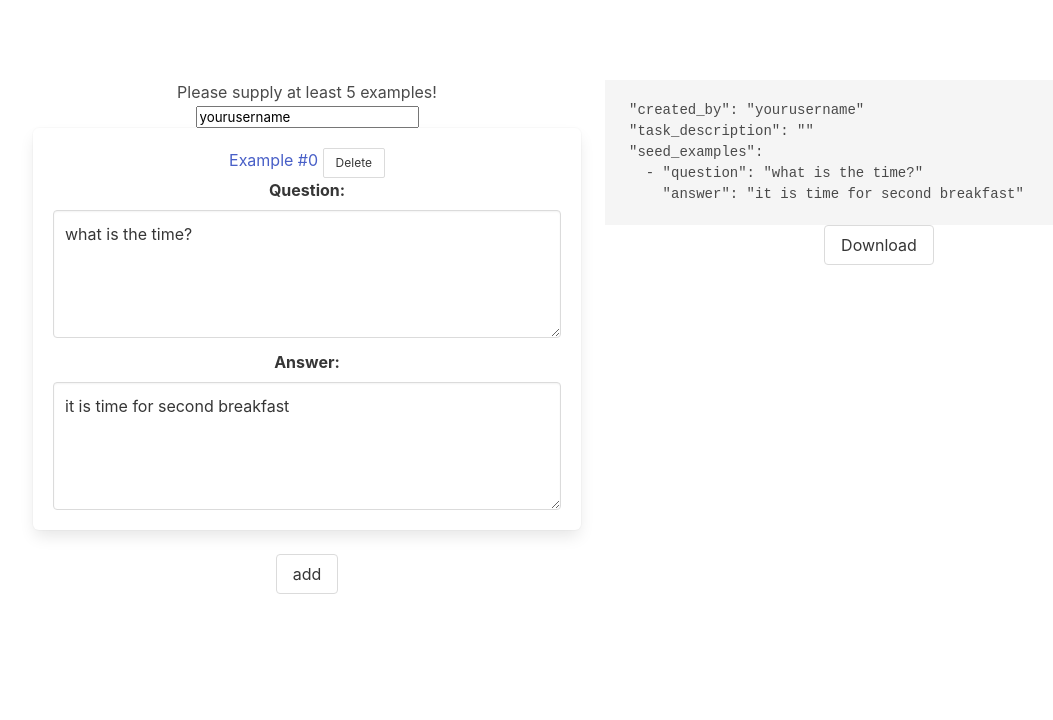
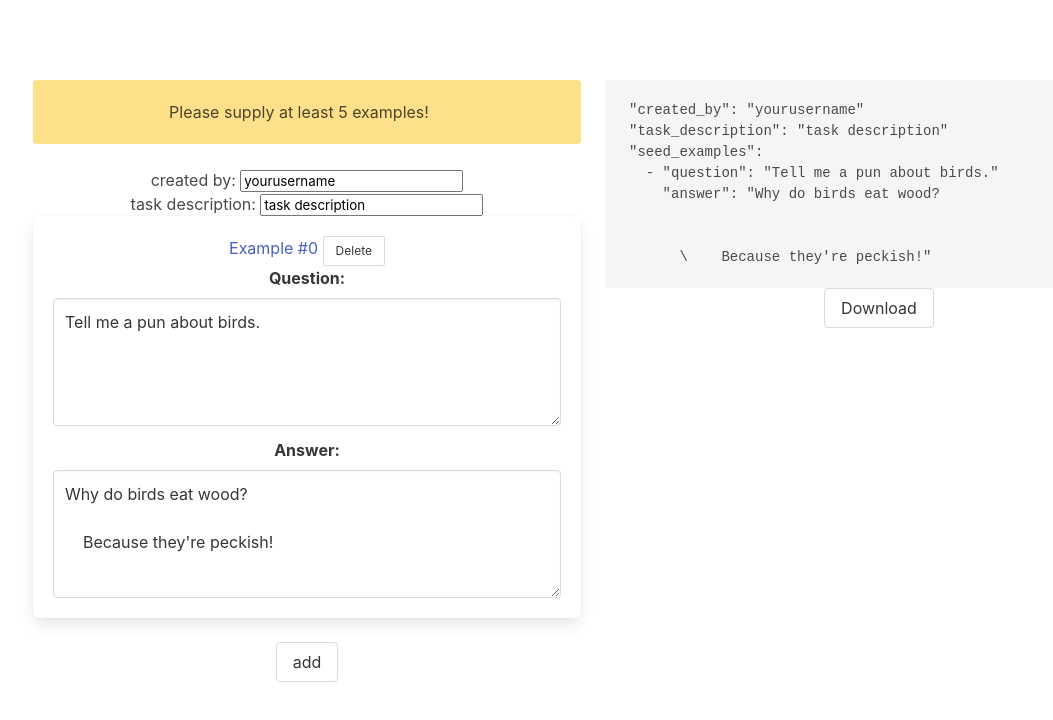
Before and after one commit to robobario/labradoodle, a React (Vite) app: page / in a window 1280 px wide. Shown: the top 720 px of the page, without its empty margins (47-1100 px from the left). Built offline with nearby package versions, Linux system fonts and the light colour scheme.

Commit message:
Do a thing

```diff
--- a/src/App.jsx
+++ b/src/App.jsx
@@ -6,11 +6,12 @@ import {stringify} from 'yaml'
 function App() {
     const [examples, setExamples] = useState([{
         "id": 0,
-        "question": "what is the time?",
-        "answer": "it is time for second breakfast"
+        "question": "Tell me a pun about birds.",
+        "answer": "Why do birds eat wood?\n\n    Because they're peckish!"
     }])
     const [active, setActive] = useState(0)
     const [createdBy, setCreatedBy] = useState("yourusername")
+    const [taskDescription, setTaskDescription] = useState("task description")
 
     function update(example) {
         const temp = examples.map(x => x)
@@ -19,7 +20,7 @@ function App() {
     }
 
     function yamlize() {
-        const to_write = {created_by: createdBy, task_description: ""}
+        const to_write = {created_by: createdBy, task_description: taskDescription}
         to_write["seed_examples"] = examples.map(value => {
             return {"question": value.question, "answer": value.answer}
         })
@@ -55,8 +56,15 @@ function App() {
         <>
             <div className="columns">
                 <div className="column is-half">
-                    <div hidden={!(examples.length < 5)}>Please supply at least 5 examples!</div>
+                    <div className="notification is-warning" hidden={!(examples.length < 5)}>Please supply at least 5 examples!</div>
+                    <div>
+                        <label>created by: </label>
                     <input value={createdBy} onChange={(e) => setCreatedBy(e.target.value)}/>
+                    </div>
+                    <div>
+                        <label>task description: </label>
+                        <input value={taskDescription} onChange={(e) => setTaskDescription(e.target.value)}/>
+                    </div>
                     {
                         examples.map(c => <Example key={c.id}
                                                 example={c}
```
